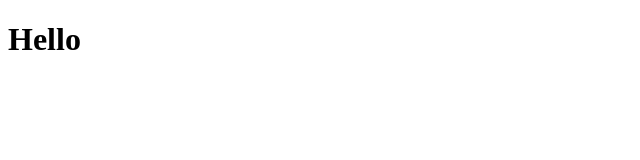
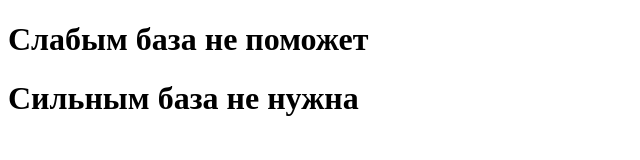
Before and after one commit to Rehent/g_project, a plain HTML site: page index.html in a window 1280 px wide. Shown: the whole page, without its empty margins (0-640 px from the left). Drawn offline with Linux system fonts and the light colour scheme.

Commit message:
Updated text

```diff
--- a/index.html
+++ b/index.html
@@ -6,6 +6,7 @@
     <title>Document</title>
 </head>
 <body>
-    <h1> Hello </h1>
+    <h1> Слабым база не поможет </h1>
+    <h1> Сильным база не нужна </h1>
 </body>
 </html>
```
